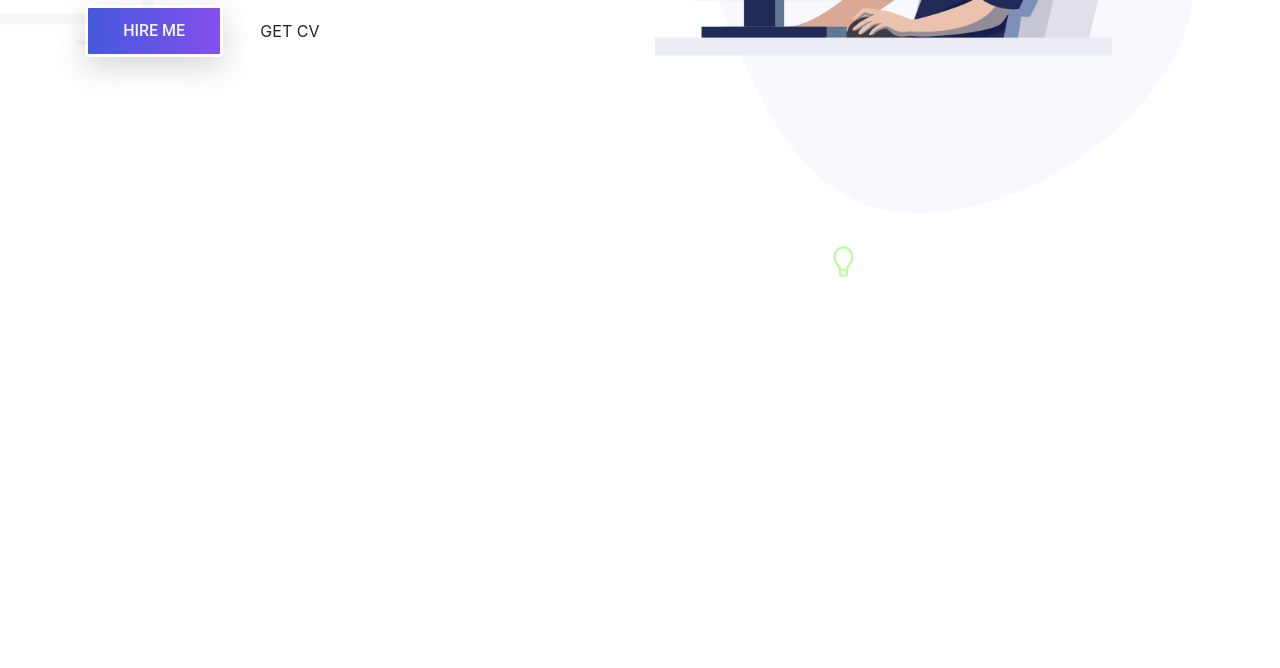
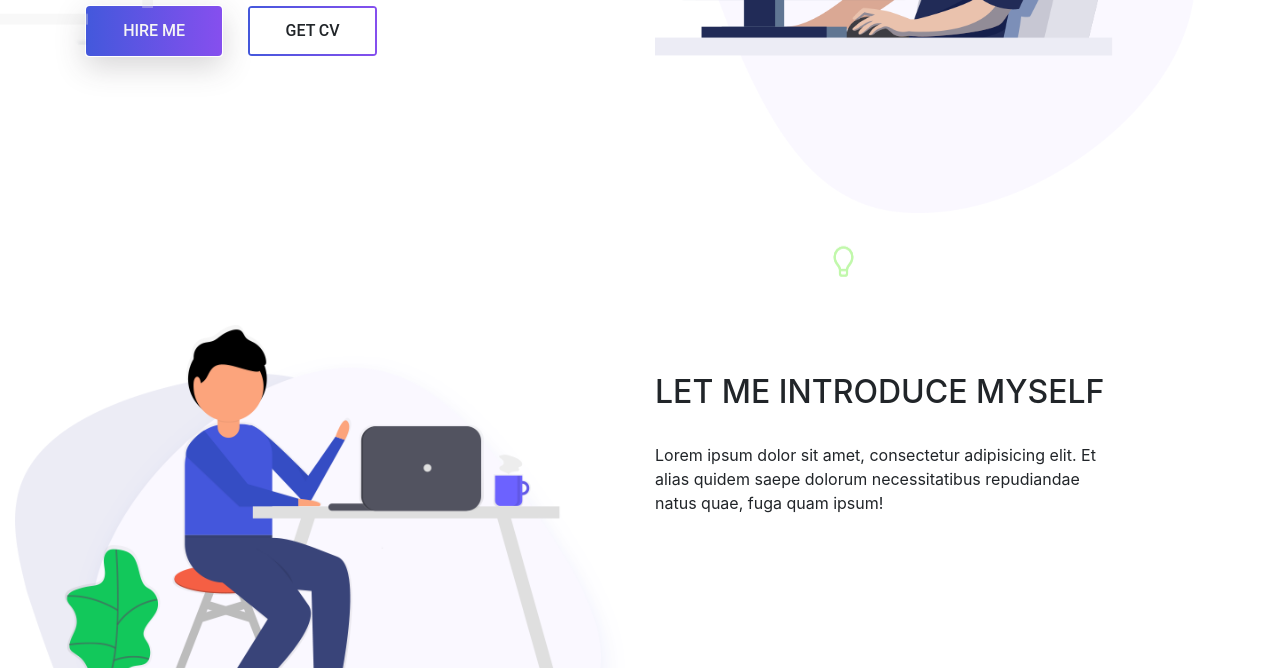
Before and after one commit to me6edi/Parsonal-Portfolio-1-HTML-CSS-Bootstrap-JavaScript, a plain HTML site: page index.html in a window 1280 px wide. Shown: the part 512-1180 px from the top of the page. Before the commit the page ends 837 px from the top, so only its background shows below. Drawn offline with Linux system fonts and the light colour scheme.

Commit message:
about-area

```diff
--- a/css/partials/_globle.css
+++ b/css/partials/_globle.css
@@ -11,7 +11,7 @@
 }
 /*Buttons*/
 .button{
- padding:.8rem 2.2rem;
+padding:.8rem 2.2rem;
 font:normal 500 16px/20px var(--roboto);
 position: relative;
 border: 3px solid transparent;
@@ -22,7 +22,7 @@ border-radius: 4px;
 	background: var(--gradient-color);
 	background-clip: padding-box;
 	color: whitesmoke;
-	transition: background .6s ese;
+	transition: background .6s ease;
 	box-shadow: var(--box-shadow);
 }
 
@@ -31,15 +31,24 @@ border-radius: 4px;
 	background-clip: padding-box;
 	color: black;
 }
-.button.primary-button::after{
+.button.primary-button::after,.button.secondary-button::after{
 	position: absolute;
-	top: -2px;left-2px;
+	top: -2px; left:-2px;
 	bottom: -2px; right: -2px;
-	background: var(--gradient-color)
+	background: var(--gradient-color);
 	content:'';
 	z-index: -1;
 	border-radius: 4px;
 }
 .button.secondary-button{
+background: white;
+background-clip: padding-box;
+transition: background .6s ease;
+}
+
+.button.secondary-button:hover{
+	background: var(--gradient-color);
+	color: whitesmoke;
+	box-shadow: var(--box-shadow);
 
 }
--- a/index.html
+++ b/index.html
@@ -59,7 +59,8 @@
 
 
 	<!-- ==================== Start Main Area ====================== -->
-
+	<main class="site-main">
+	<!-- ==================== Start Banner Area ====================== -->
 		<div class="site-banner">
 			<div class="container">
 				<div class="row">
@@ -78,7 +79,7 @@
 								<button type="button" class="btn button primary-button mr-4 text-uppercase">
 										hire me
 								</button>
-							<button type="button" class="btn button-secondary-button text-uppercase">
+								<button type="button" class="btn button secondary-button text-uppercase">
 									Get cv
 								</button>
 							</div>
@@ -90,8 +91,44 @@
 				</div>
 			</div>
 		</div>
+	<!-- ==================== End Banner Area ====================== -->
 
+	<!-- ==================== Start About Area ====================== -->
+
+			<section class="about-area">
+				<div class="container-fluid">
+					<div class="row">
+						<div class="col-lg-6 col-md-12">
+							<div class="about-image">
+								<img src="./img/about-us.png" alt="about-us.png" class="img-fluid">
+							</div>
+						</div>
+						<div class="col-lg-6 col-md-12 about-title">
+							<h2 class="text-uppercase pt-5">
+								<span>Let me</span>
+								<span>introduce</span>
+								<span>myself</span>
+							</h2>
+							<div class="paragraph py-4 w-75">
+								<p class="para">
+									Lorem ipsum dolor sit amet, consectetur adipisicing elit. Et alias quidem saepe dolorum necessitatibus repudiandae natus quae, fuga quam ipsum!
+								</p>
+								<div class="para">
+
+								</div>
+							</div>
+						</div>
+					</div>
+				</div>
+			</section>
+
+	<!-- ==================== End About Area ====================== -->
+
+
+
+	</main>
 	<!-- ==================== End Main Area ====================== -->
+
 
 
 
```
Lines whose indentation alone changed are shown as unchanged.
